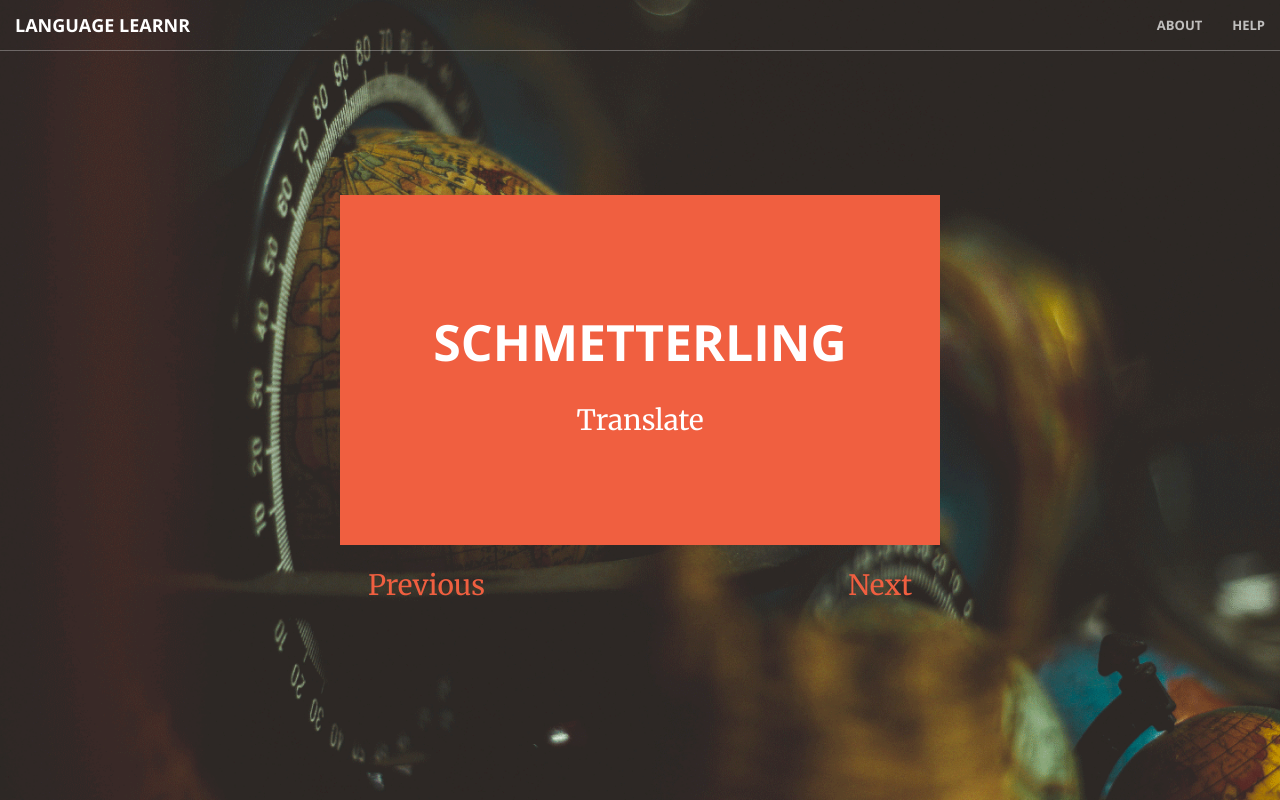
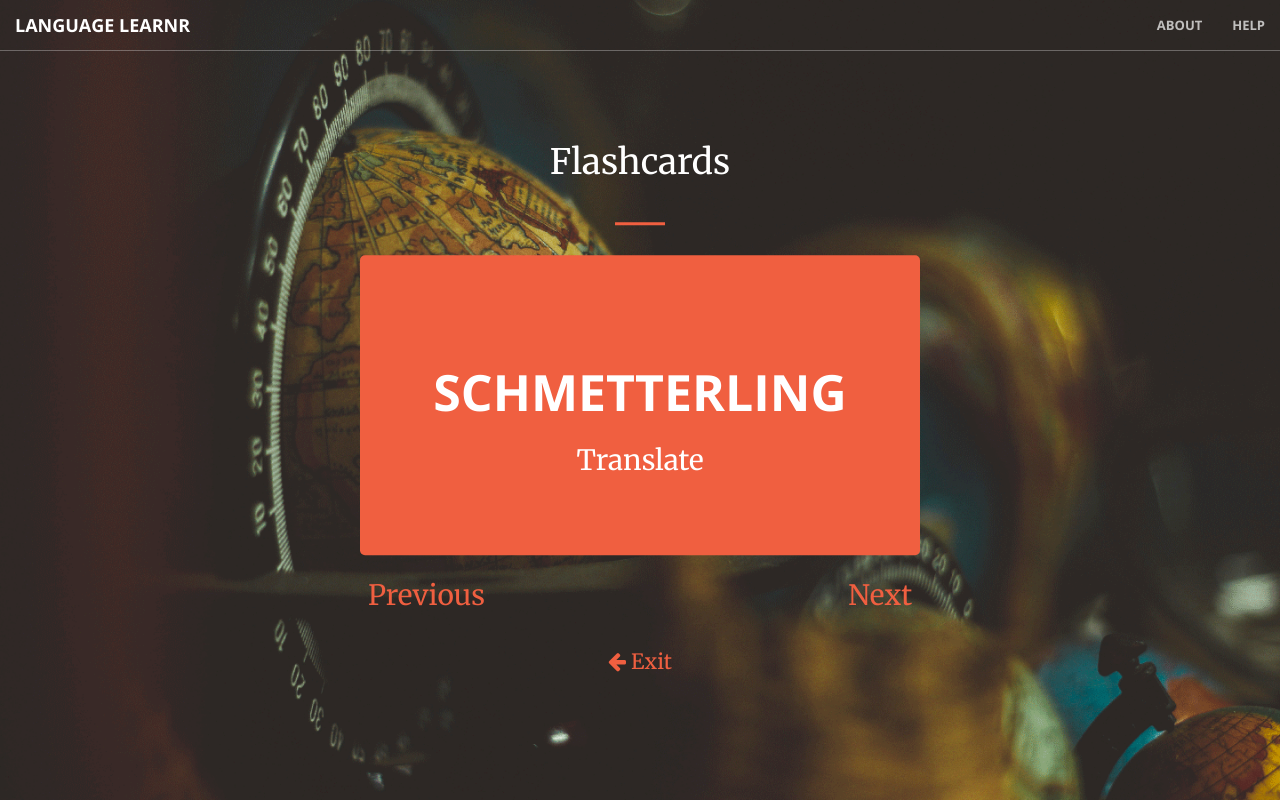
Before and after one commit to clui951/LanguageLearnr, a website: page german_flashcards_1a.html in a window 1280 px wide. Drawn offline with nearby package versions, Linux system fonts and the light colour scheme.

Commit message:
Add go back/exit button

```diff
--- a/css/custom.css
+++ b/css/custom.css
@@ -1,5 +1,13 @@
 header {
 	background-image: url('../img/header.png');
+}
+
+.back-arrow {
+	color: #F05F40;
+	text-align: center;
+	font-size: 1.5em;
+	margin-top: 1.5em;
+	margin-bottom: 1em;
 }
 
 
@@ -7,10 +15,11 @@ header {
 
 .flashcard {
 	margin: auto;
-	height: 350px;
-	width: 600px;
-	padding-top: 120px;
+	height: 300px;
+	width: 560px;
+	padding-top: 110px;
 	background: #F05F40;
+	border-radius: 5px;
 }
 
 .flashcard-transition-left {
@@ -26,7 +35,7 @@ header {
 .translate {
 	display: block;
 	font-size: 2em;
-	margin-top: 30px;
+	margin-top: 20px;
 	color: white;
 }
 
--- a/german_flashcards_1a.html
+++ b/german_flashcards_1a.html
@@ -68,6 +68,8 @@
     <header>
         <div class="header-content">
             <div class="header-content-inner">
+                <div class="title">Flashcards</div>
+                <hr>
                 <div class="flashcard">
                     <h1>Schmetterling</h1>
                     <a class="translate" href="german_flashcards_1b.html">Translate<a>
@@ -75,6 +77,13 @@
                 <br>
                 <a class="flashcard-transition-left" href="#">Previous</a>
                 <a class="flashcard-transition-right" href="german_flashcards_2a.html">Next</a>
+
+                <div class="back-arrow">
+                    <a href="german_contents.html">
+                        <i class="fa fa-arrow-left" aria-hidden="true"></i>
+                        Exit
+                    </a>
+                </div>
             </div>
         </div>
     </header>
```
Also changed, not shown: german_contents.html (+7 -0 lines), german_dashboards.html (+7 -0 lines), german_flashcards_1b.html (+9 -0 lines), german_flashcards_2a.html (+9 -0 lines), german_flashcards_2b.html (+9 -0 lines), language_select.html (+7 -0 lines).
